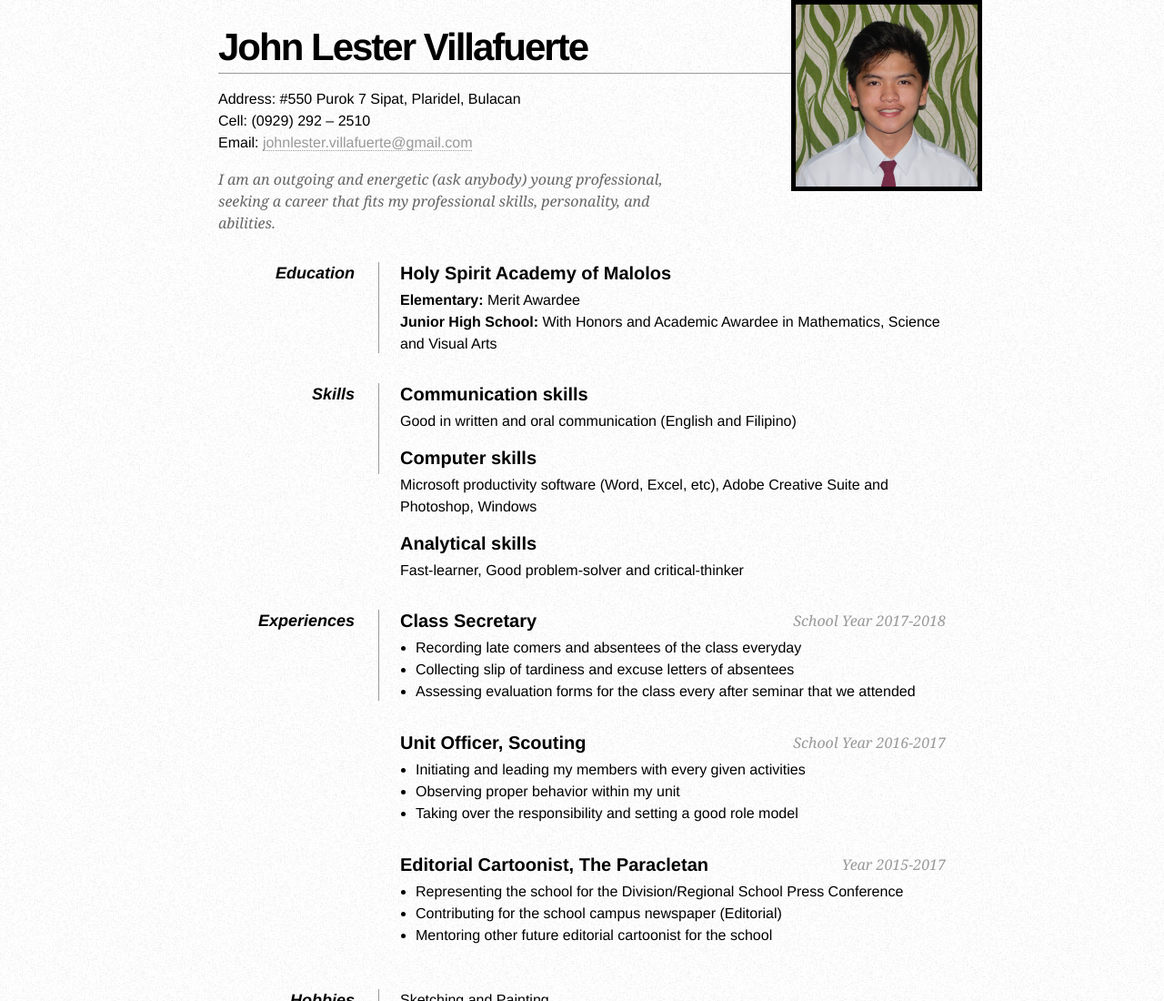
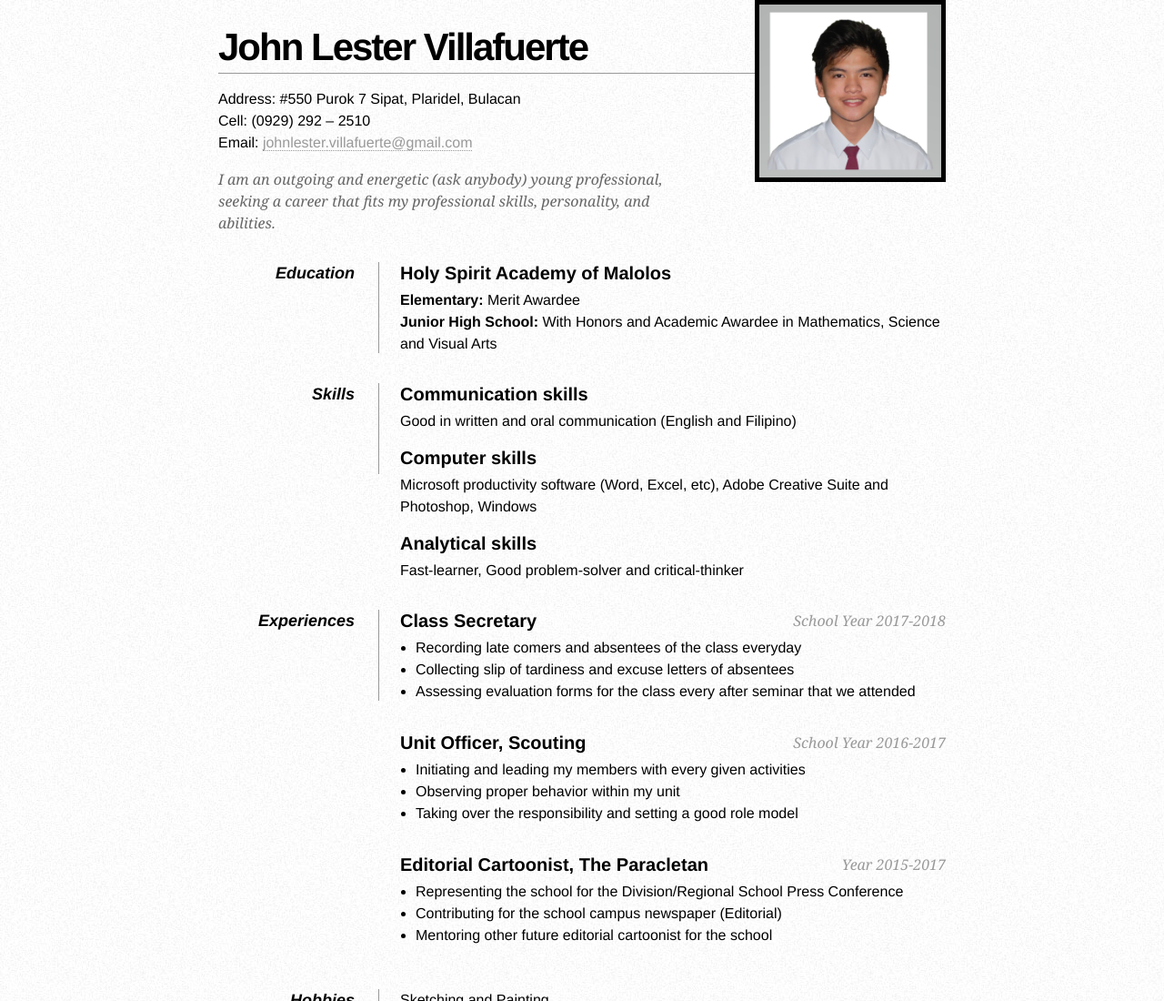
Before and after one commit to lestervillafuerte/lestervillafuerte.github.io, a plain HTML site: page index.html in a window 1280 px wide. Shown: the top 1100 px of the page at 91% size. Drawn offline with Linux system fonts and the light colour scheme.

Commit message:
Update index.html

```diff
--- a/index.html
+++ b/index.html
@@ -12,7 +12,7 @@
         body { font: 16px Helvetica, Sans-Serif; line-height: 24px; background: url(noise.jpg); }
         .clear { clear: both; }
         #page-wrap { width: 800px; margin: 40px auto 60px; }
-        #pic { float: right; length: 200px; width: 200px; margin: -40px -40px -40px -40px; border:5px solid black; }
+        #pic { float: right; length: 200px; width: 200px; margin: -40px 0 0 0; border:5px solid black; }
         h1 { margin: 0 0 16px 0; padding: 0 0 16px 0; font-size: 42px; font-weight: bold; letter-spacing: -2px; border-bottom: 1px solid #999; }
         h2 { font-size: 20px; margin: 0 0 6px 0; position: relative; }
         h2 span { position: absolute; bottom: 0; right: 0; font-style: italic; font-family: Georgia, Serif; font-size: 16px; color: #999; font-weight: normal; }
@@ -32,7 +32,7 @@
 
     <div id="page-wrap">
 
-        <img src="222.jpg" alt="pic" id="pic" />
+        <img src="222.png" alt="pic" id="pic" />
 
         <div id="contact-info" class="vcard">
 
```
